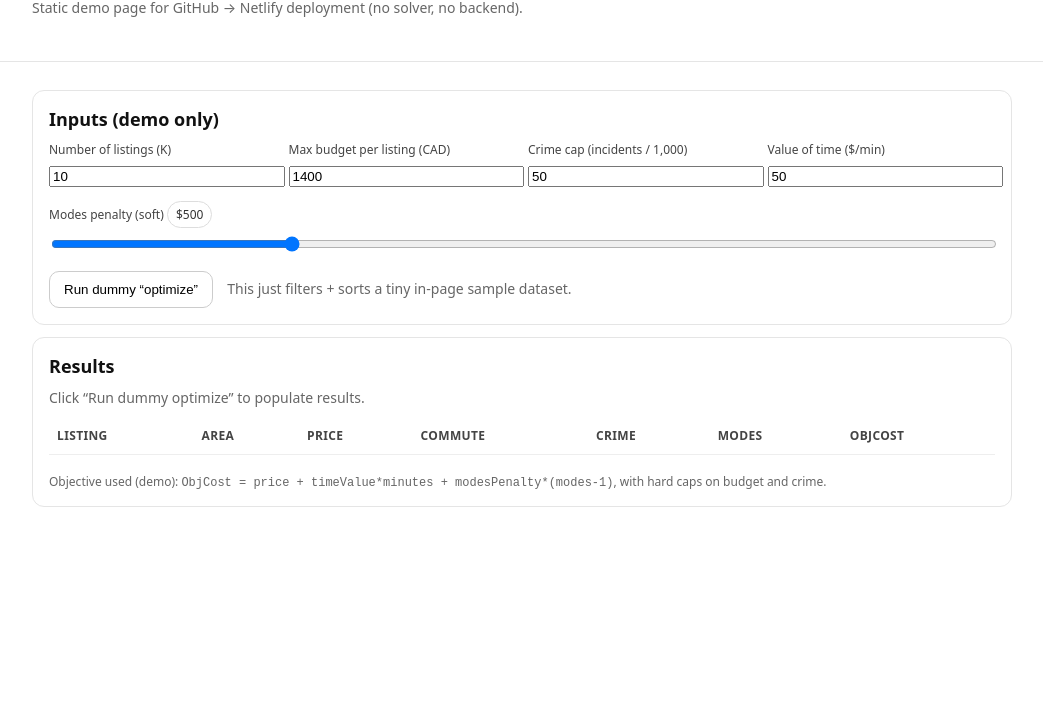
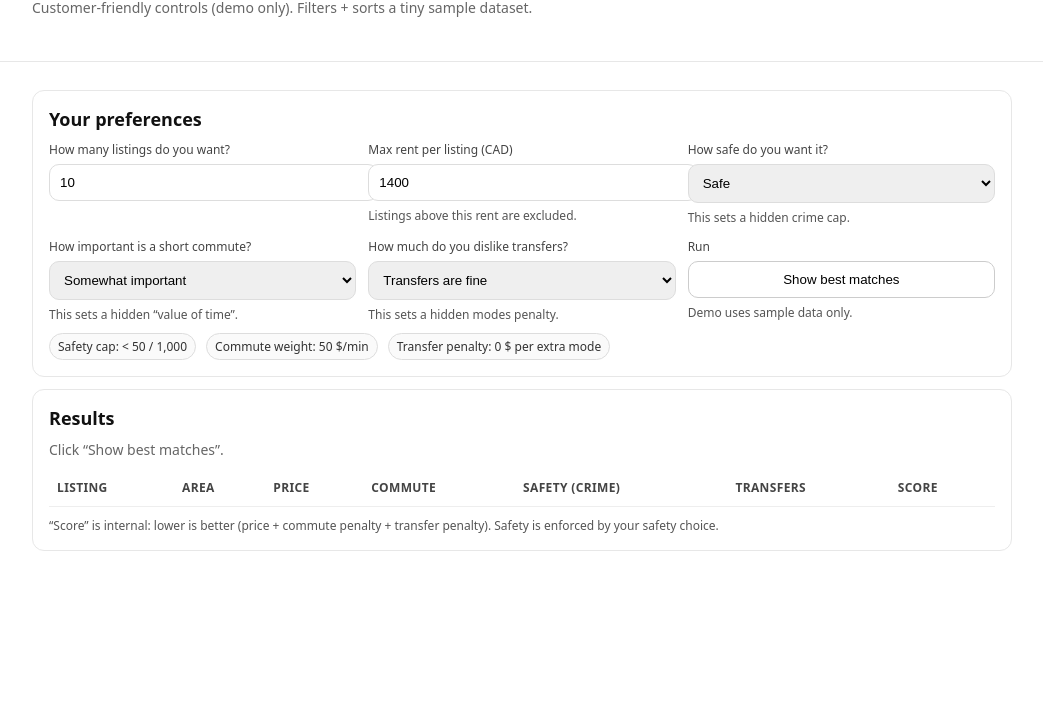
Before and after one commit to adriandarmali/housing-project, a plain HTML site: page index.html in a window 1280 px wide. Shown: the part 79-800 px from the top of the page, without its empty margins (118-1161 px from the left). Drawn offline with Linux system fonts and the light colour scheme.

Commit message:
Update index.html

```diff
--- a/index.html
+++ b/index.html
@@ -5,72 +5,104 @@
   <meta name="viewport" content="width=device-width, initial-scale=1" />
   <title>Student Housing Optimizer (Dummy)</title>
   <style>
-    :root { --max: 980px; }
-    body { font-family: system-ui, -apple-system, Segoe UI, Roboto, Arial, sans-serif; margin: 0; color: #111; }
-    header { padding: 28px 16px; border-bottom: 1px solid #e5e5e5; }
+    :root { --max: 980px; --b:#e7e7e7; }
+    body { font-family: system-ui, -apple-system, Segoe UI, Roboto, Arial, sans-serif; margin: 0; color:#111; }
+    header { padding: 28px 16px; border-bottom: 1px solid var(--b); }
     main { max-width: var(--max); margin: 0 auto; padding: 16px; }
-    .card { border: 1px solid #e5e5e5; border-radius: 12px; padding: 16px; margin: 12px 0; }
-    .row { display: grid; grid-template-columns: repeat(4, 1fr); gap: 12px; }
-    .row label { display: block; font-size: 12px; color: #444; margin-bottom: 6px; }
-    input[type="number"], input[type="range"] { width: 100%; }
-    button { padding: 10px 14px; border: 1px solid #ccc; background: #fff; border-radius: 10px; cursor: pointer; }
-    button:hover { border-color: #999; }
-    table { width: 100%; border-collapse: collapse; }
-    th, td { border-bottom: 1px solid #eee; padding: 10px 8px; text-align: left; font-size: 14px; }
-    th { font-size: 12px; color: #444; text-transform: uppercase; letter-spacing: .03em; }
-    .muted { color: #666; font-size: 14px; }
-    .pill { display:inline-block; padding: 4px 8px; border: 1px solid #ddd; border-radius: 999px; font-size: 12px; color:#333; }
-    .footer { margin-top: 18px; font-size: 12px; color: #666; }
-    @media (max-width: 820px) { .row { grid-template-columns: 1fr 1fr; } }
-    @media (max-width: 520px) { .row { grid-template-columns: 1fr; } }
+    .muted { color:#666; font-size:14px; }
+    .card { border:1px solid var(--b); border-radius: 12px; padding:16px; margin: 12px 0; }
+    .row { display:grid; grid-template-columns: repeat(3, 1fr); gap: 12px; }
+    label { display:block; font-size:12px; color:#444; margin-bottom:6px; }
+    select, input[type="number"], input[type="range"] { width:100%; padding:10px; border:1px solid #ddd; border-radius:10px; }
+    input[type="range"] { padding: 0; border: none; }
+    button { padding: 10px 14px; border: 1px solid #ccc; background:#fff; border-radius: 10px; cursor:pointer; }
+    button:hover { border-color:#999; }
+    table { width:100%; border-collapse: collapse; }
+    th, td { border-bottom:1px solid #eee; padding:10px 8px; text-align:left; font-size:14px; }
+    th { font-size:12px; color:#444; text-transform: uppercase; letter-spacing:.03em; }
+    .pill { display:inline-block; padding:4px 8px; border:1px solid #ddd; border-radius:999px; font-size:12px; color:#333; }
+    .hint { font-size:12px; color:#555; margin-top:6px; }
+    .kpi { display:flex; gap:10px; flex-wrap:wrap; margin-top: 10px; }
+    .kpi .pill { background:#fafafa; }
+    @media (max-width: 820px) { .row { grid-template-columns: 1fr; } }
   </style>
 </head>
 <body>
   <header>
     <main style="padding-top:0;">
       <h1 style="margin:0 0 6px;">🏠 Student Housing Optimizer (Dummy)</h1>
-      <div class="muted">Static demo page for GitHub → Netlify deployment (no solver, no backend).</div>
+      <div class="muted">Customer-friendly controls (demo only). Filters + sorts a tiny sample dataset.</div>
     </main>
   </header>
 
   <main>
     <div class="card">
-      <h2 style="margin:0 0 10px; font-size:18px;">Inputs (demo only)</h2>
+      <h2 style="margin:0 0 10px; font-size:18px;">Your preferences</h2>
+
       <div class="row">
         <div>
-          <label for="k">Number of listings (K)</label>
+          <label for="k">How many listings do you want?</label>
           <input id="k" type="number" min="1" max="20" value="10" />
         </div>
+
         <div>
-          <label for="budget">Max budget per listing (CAD)</label>
+          <label for="budget">Max rent per listing (CAD)</label>
           <input id="budget" type="number" min="0" step="50" value="1400" />
+          <div class="hint">Listings above this rent are excluded.</div>
         </div>
+
         <div>
-          <label for="crime">Crime cap (incidents / 1,000)</label>
-          <input id="crime" type="number" min="0" step="1" value="50" />
-        </div>
-        <div>
-          <label for="time">Value of time ($/min)</label>
-          <input id="time" type="number" min="0" step="5" value="50" />
+          <label for="safety">How safe do you want it?</label>
+          <select id="safety">
+            <option value="super_safe">Super safe</option>
+            <option value="safe" selected>Safe</option>
+            <option value="balanced">Balanced</option>
+            <option value="flexible">A bit unsafe is ok</option>
+          </select>
+          <div class="hint">This sets a hidden crime cap.</div>
         </div>
       </div>
 
-      <div style="margin-top:14px;">
-        <label for="modes" style="display:block; font-size:12px; color:#444; margin-bottom:6px;">
-          Modes penalty (soft) <span class="pill" id="modesLabel">$500</span>
-        </label>
-        <input id="modes" type="range" min="0" max="2000" step="50" value="500" />
+      <div class="row" style="margin-top:12px;">
+        <div>
+          <label for="travelPriority">How important is a short commute?</label>
+          <select id="travelPriority">
+            <option value="low">Not important</option>
+            <option value="med" selected>Somewhat important</option>
+            <option value="high">Very important</option>
+            <option value="extreme">I hate commuting</option>
+          </select>
+          <div class="hint">This sets a hidden “value of time”.</div>
+        </div>
+
+        <div>
+          <label for="transferTolerance">How much do you dislike transfers?</label>
+          <select id="transferTolerance">
+            <option value="ok" selected>Transfers are fine</option>
+            <option value="prefer">Prefer fewer transfers</option>
+            <option value="avoid">Avoid transfers</option>
+            <option value="nope">No transfers if possible</option>
+          </select>
+          <div class="hint">This sets a hidden modes penalty.</div>
+        </div>
+
+        <div>
+          <label for="runBtn">Run</label>
+          <button id="runBtn" style="width:100%;">Show best matches</button>
+          <div class="hint">Demo uses sample data only.</div>
+        </div>
       </div>
 
-      <div style="margin-top:14px;">
-        <button id="runBtn">Run dummy “optimize”</button>
-        <span class="muted" style="margin-left:10px;">This just filters + sorts a tiny in-page sample dataset.</span>
+      <div class="kpi" aria-live="polite">
+        <span class="pill">Safety cap: <span id="capCrime">—</span></span>
+        <span class="pill">Commute weight: <span id="capTime">—</span></span>
+        <span class="pill">Transfer penalty: <span id="capModes">—</span></span>
       </div>
     </div>
 
     <div class="card">
       <h2 style="margin:0 0 10px; font-size:18px;">Results</h2>
-      <div class="muted" id="summary">Click “Run dummy optimize” to populate results.</div>
+      <div class="muted" id="summary">Click “Show best matches”.</div>
 
       <div style="overflow:auto; margin-top:10px;">
         <table id="resultsTable" aria-label="Results table">
@@ -80,23 +112,23 @@
               <th>Area</th>
               <th>Price</th>
               <th>Commute</th>
-              <th>Crime</th>
-              <th>Modes</th>
-              <th>ObjCost</th>
+              <th>Safety (crime)</th>
+              <th>Transfers</th>
+              <th>Score</th>
             </tr>
           </thead>
           <tbody></tbody>
         </table>
       </div>
 
-      <div class="footer">
-        Objective used (demo): <code>ObjCost = price + timeValue*minutes + modesPenalty*(modes-1)</code>, with hard caps on budget and crime.
+      <div class="hint" style="margin-top:10px;">
+        “Score” is internal: lower is better (price + commute penalty + transfer penalty). Safety is enforced by your safety choice.
       </div>
     </div>
   </main>
 
   <script>
-    // Tiny demo dataset (replace with real data later)
+    // Sample data (replace later)
     const sample = [
       { name: "Listing A", area: "Kitsilano", price: 1350, mins: 25, crime: 21, modes: 1 },
       { name: "Listing B", area: "Dunbar-Southlands", price: 1100, mins: 14, crime: 10, modes: 1 },
@@ -104,24 +136,46 @@
       { name: "Listing D", area: "West Point Grey", price: 1400, mins: 15, crime: 14, modes: 1 },
       { name: "Listing E", area: "Sunset", price: 1200, mins: 34, crime: 25, modes: 2 },
       { name: "Listing F", area: "West End", price: 1300, mins: 56, crime: 46, modes: 3 },
-      { name: "Listing G", area: "Downtown", price: 1300, mins: 45, crime: 128, modes: 2 }
+      { name: "Listing G", area: "Downtown", price: 1300, mins: 45, crime: 128, modes: 2 },
+      { name: "Listing H", area: "Oakridge", price: 1100, mins: 34, crime: 17, modes: 1 },
+      { name: "Listing I", area: "Grandview-Woodland", price: 900, mins: 68, crime: 38, modes: 1 },
+      { name: "Listing J", area: "Hastings-Sunrise", price: 750, mins: 84, crime: 22, modes: 1 }
     ];
 
-    const kEl = document.getElementById("k");
-    const budgetEl = document.getElementById("budget");
-    const crimeEl = document.getElementById("crime");
-    const timeEl = document.getElementById("time");
-    const modesEl = document.getElementById("modes");
-    const modesLabel = document.getElementById("modesLabel");
-    const runBtn = document.getElementById("runBtn");
+    const el = (id) => document.getElementById(id);
     const tbody = document.querySelector("#resultsTable tbody");
-    const summary = document.getElementById("summary");
+    const summary = el("summary");
 
-    function money(n) { return "$" + Math.round(n).toLocaleString(); }
+    // Map “friendly” choices -> hidden numeric knobs
+    const crimeCapMap = {
+      super_safe: 20,   // strict
+      safe: 50,         // your prior default
+      balanced: 80,
+      flexible: 120
+    };
 
-    modesEl.addEventListener("input", () => {
-      modesLabel.textContent = "$" + modesEl.value;
-    });
+    const timeValueMap = {
+      low: 10,
+      med: 50,
+      high: 100,
+      extreme: 150
+    };
+
+    // Penalty per extra mode (modes-1)
+    const modePenaltyMap = {
+      ok: 0,
+      prefer: 300,
+      avoid: 800,
+      nope: 1400
+    };
+
+    const fmtMoney = (n) => "$" + Math.round(n).toLocaleString();
+    const safetyLabel = (crime) => {
+      if (crime <= 20) return "Very safe";
+      if (crime <= 50) return "Safe";
+      if (crime <= 80) return "Mixed";
+      return "Higher risk";
+    };
 
     function render(rows) {
       tbody.innerHTML = "";
@@ -130,36 +184,50 @@
         tr.innerHTML = `
           <td>${r.name}</td>
           <td>${r.area}</td>
-          <td>${money(r.price)}</td>
+          <td>${fmtMoney(r.price)}</td>
           <td>${r.mins} min</td>
-          <td>${r.crime}</td>
-          <td>${r.modes}</td>
-          <td>${money(r.objCost)}</td>
+          <td>${safetyLabel(r.crime)} <span class="muted">(${r.crime})</span></td>
+          <td>${r.modes} mode(s)</td>
+          <td>${fmtMoney(r.score)}</td>
         `;
         tbody.appendChild(tr);
       }
     }
 
-    runBtn.addEventListener("click", () => {
-      const K = Math.max(1, parseInt(kEl.value || "10", 10));
-      const budget = parseFloat(budgetEl.value || "1400");
-      const crimeCap = parseFloat(crimeEl.value || "50");
-      const timeValue = parseFloat(timeEl.value || "50");
-      const modesPenalty = parseFloat(modesEl.value || "500");
+    function updateCaps() {
+      const crimeCap = crimeCapMap[el("safety").value];
+      const timeVal = timeValueMap[el("travelPriority").value];
+      const modePen = modePenaltyMap[el("transferTolerance").value];
 
-      // Hard caps
+      el("capCrime").textContent = `< ${crimeCap} / 1,000`;
+      el("capTime").textContent = `${timeVal} $/min`;
+      el("capModes").textContent = `${modePen} $ per extra mode`;
+    }
+
+    ["safety", "travelPriority", "transferTolerance"].forEach(id => {
+      el(id).addEventListener("change", updateCaps);
+    });
+    updateCaps();
+
+    el("runBtn").addEventListener("click", () => {
+      const K = Math.max(1, parseInt(el("k").value || "10", 10));
+      const budget = parseFloat(el("budget").value || "1400");
+
+      const crimeCap = crimeCapMap[el("safety").value];
+      const timeVal = timeValueMap[el("travelPriority").value];
+      const modePen = modePenaltyMap[el("transferTolerance").value];
+
+      // Hard filters (budget + safety)
       let rows = sample.filter(d => d.price <= budget && d.crime < crimeCap);
 
-      // Compute objective cost and sort
+      // Score for sorting (lower is better)
       rows = rows.map(d => ({
         ...d,
-        objCost: d.price + timeValue * d.mins + modesPenalty * (d.modes - 1)
-      })).sort((a, b) => a.objCost - b.objCost);
+        score: d.price + timeVal * d.mins + modePen * (d.modes - 1)
+      })).sort((a, b) => a.score - b.score);
 
-      // Take top K
       const out = rows.slice(0, K);
-
-      summary.textContent = `Showing ${out.length} listing(s) (after caps), sorted by ObjCost.`;
+      summary.textContent = `Showing ${out.length} listing(s) under $${budget} and your safety setting.`;
       render(out);
     });
   </script>
```
